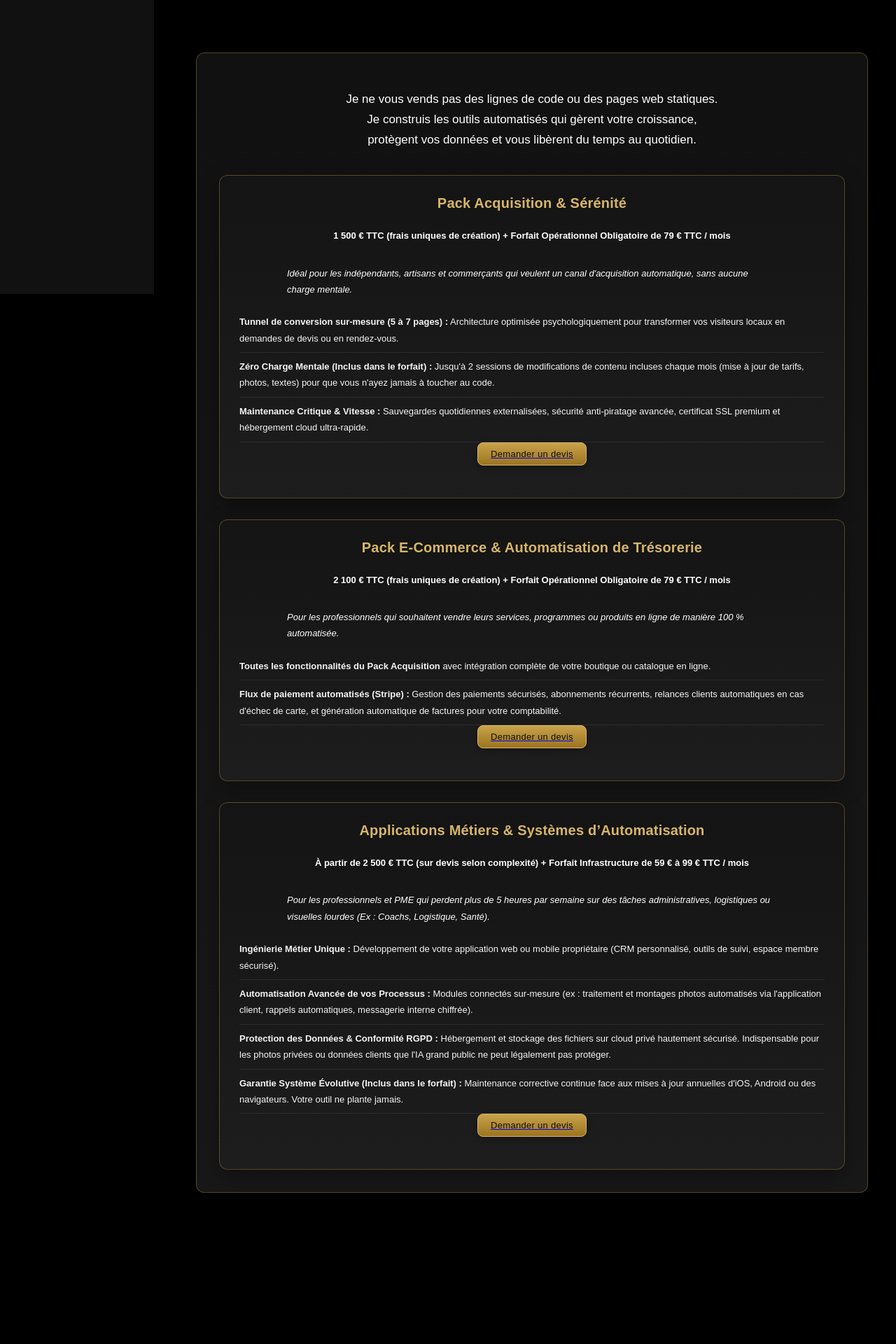
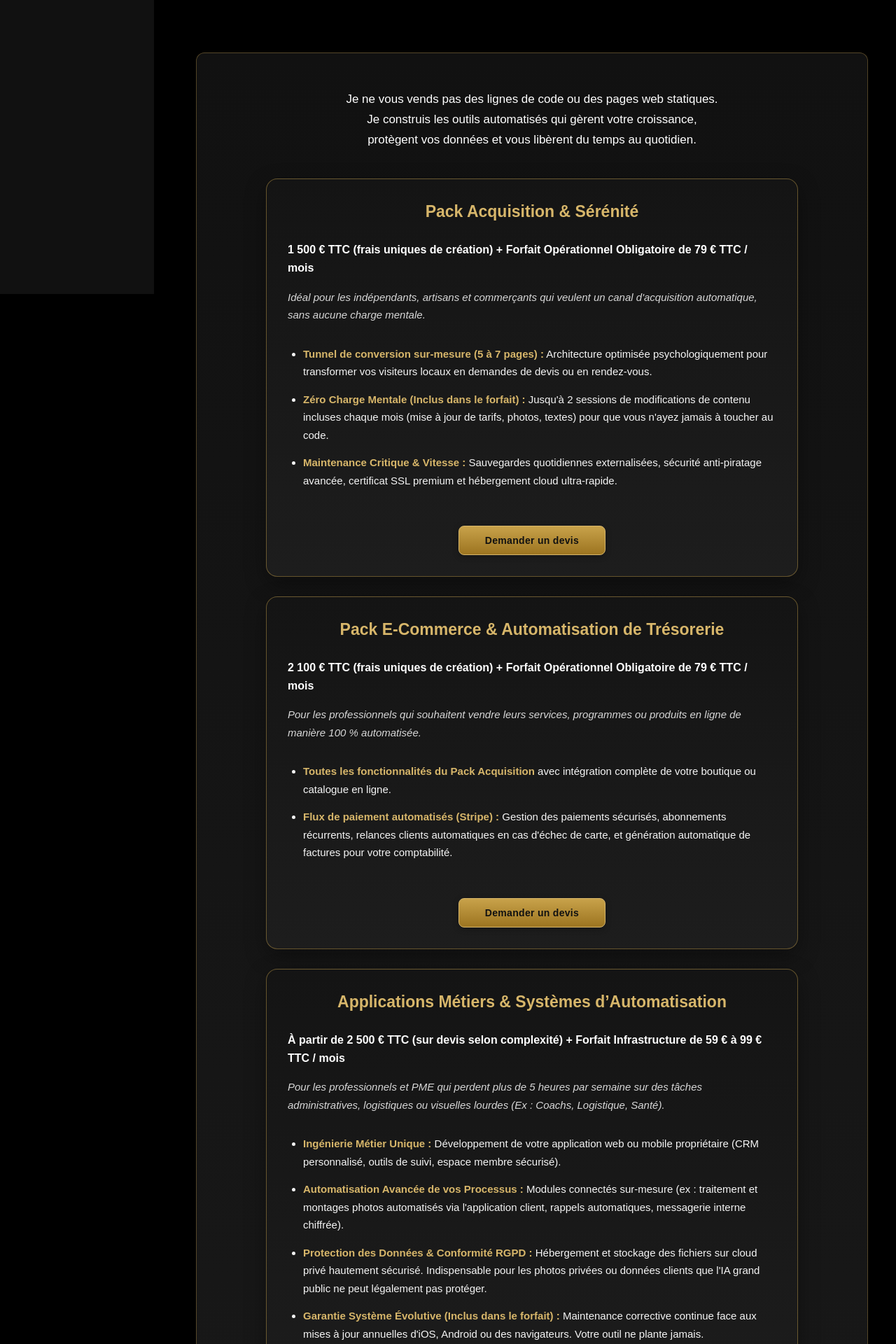
Before and after one commit to MSEDIT-1304/Studio-Web-Applications, a Flask app: page /services in a window 1280 px wide. Shown: the part 420-2340 px from the top of the page at 70% size. Run offline with Flask 3, Linux system fonts and the light colour scheme.

Commit message:
Update style.css

```diff
--- a/static/style.css
+++ b/static/style.css
@@ -192,70 +192,138 @@ details[open] summary {
     line-height: 1.8;
 }
 
-/* ===========================
-   Cartes des prestations
-=========================== */
+/* =====================================
+   NOUVELLE GRILLE TARIFAIRE
+===================================== */
 
-.offres{
-    display:grid;
-    grid-template-columns:repeat(2,1fr);
-    gap:30px;
-    margin-top:35px;
+.offres {
+    display: grid;
+    grid-template-columns: 1fr;
+    gap: 28px;
+    max-width: 760px;
+    margin: 40px auto;
 }
 
-.offre{
-    background:linear-gradient(to bottom,#141414,#1d1d1d);
-    border:1px solid rgba(200,162,74,.35);
-    border-radius:12px;
-    padding:28px;
-    box-shadow:0 10px 30px rgba(0,0,0,.35);
-    transition:.30s;
-    display:flex;
-    flex-direction:column;
+.offre {
+    width: 100%;
+    box-sizing: border-box;
+    padding: 30px;
+    text-align: left;
+    color: #f5f5f5;
+    background: linear-gradient(to bottom, #141414, #1d1d1d);
+    border: 1px solid rgba(200,162,74,.45);
+    border-radius: 16px;
+    box-shadow: 0 10px 30px rgba(0,0,0,.35);
+    display: flex;
+    flex-direction: column;
+    transition: .3s;
 }
 
-.offre:hover{
-    transform:translateY(-4px);
-    border-color:#c8a24a;
-    box-shadow:0 18px 45px rgba(0,0,0,.50);
+.offre:hover {
+    transform: translateY(-4px);
+    border-color: #d7b66a;
+    box-shadow: 0 18px 45px rgba(0,0,0,.50);
 }
 
-.offre h4{
-    text-align:center;
-    color:#d7b66a;
-    font-size:20px;
-    font-weight:700;
-    margin:0 0 8px;
-    letter-spacing:0.2px;
+/* TITRES DES OFFRES */
+
+.offre h4 {
+    color: #d7b66a;
+    font-size: 23px;
+    font-weight: 700;
+    text-align: center;
+    line-height: 1.4;
+    margin: 0 0 18px;
 }
 
-.prix{
-    text-align:center;
-    font-size:20px;
-    font-weight:700;
-    color:#ffffff;
-    margin:15px 0 22px;
-    letter-spacing:0.5px;
+/* TEXTES ET TARIFS */
+
+.offre p {
+    color: #ffffff;
+    font-size: 15px;
+    line-height: 1.7;
+    text-align: left;
+    margin: 8px 0;
 }
 
-.offre ul{
-    list-style:none;
-    margin:0;
-    padding:0;
+.offre > p:first-of-type {
+    font-size: 16px;
+    line-height: 1.6;
 }
 
-.offre li{
-    padding:8px 0;
-    border-bottom:1px solid rgba(255,255,255,.08);
+.offre em {
+    color: #d7d7d7;
 }
 
-.offre p{
-    line-height:1.8;
-    text-align:left;
+/* LISTES DES PRESTATIONS */
+
+.offre ul {
+    list-style: disc;
+    padding-left: 22px;
+    margin: 15px 0 25px;
 }
 
-.offre button{
-    margin-top:auto;
+.offre li {
+    color: #f5f5f5;
+    font-size: 15px;
+    line-height: 1.7;
+    padding: 7px 0;
+    border-bottom: none;
+}
+
+.offre li strong {
+    color: #d7b66a;
+}
+
+/* BOUTONS DE DEVIS */
+
+.offre > a {
+    display: block;
+    text-decoration: none;
+    margin-top: auto;
+    text-align: center;
+}
+
+.offre button {
+    margin: 20px auto 0;
+    min-width: 210px;
+    padding: 12px 24px;
+    font-size: 14px;
+    font-weight: 700;
+}
+
+/* ADAPTATION MOBILE */
+
+@media screen and (max-width: 768px) {
+
+    .offres {
+        grid-template-columns: 1fr;
+        max-width: 100%;
+        margin: 25px auto;
+        gap: 22px;
+    }
+
+    .offre {
+        padding: 22px 18px;
+    }
+
+    .offre h4 {
+        font-size: 19px;
+    }
+
+    .offre p {
+        font-size: 14px;
+    }
+
+    .offre li {
+        font-size: 14px;
+    }
+
+    .offre button {
+        width: 100%;
+        max-width: 260px;
+    }
+
 }
 
 #accueil,
@@ -448,9 +516,7 @@ button:hover{
 button:active{
     transform:translateY(1px);
 }
-.offres{
-    grid-template-columns:1fr;
-}
+
 .service h3{
     font-size:22px;
     line-height:1.3;
```
